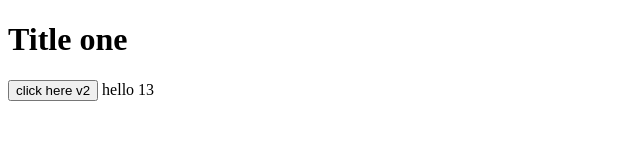
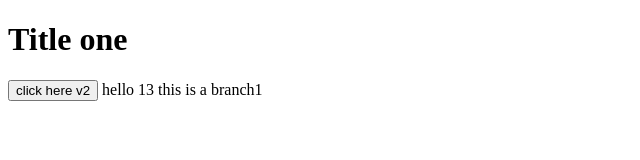
Before and after one commit to kshyam-kumar/Git-repo-2, a plain HTML site: page index.html in a window 1280 px wide. Shown: the whole page, without its empty margins (0-640 px from the left). Drawn offline with Linux system fonts and the light colour scheme.

Commit message:
this is a b1

```diff
--- a/index.html
+++ b/index.html
@@ -9,6 +9,6 @@
     <h1>Title one</h1>
     <button>click here v2</button>
     hello 13
-
+    this is a branch1
 </body>
 </html>
```
